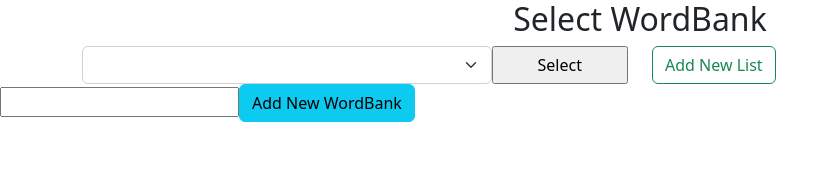
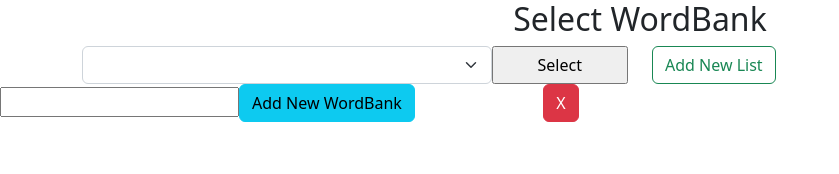
Before and after one commit to bluberimiffin/WordBank, a React (Create React App) app: page / in a window 1280 px wide. Both pictures are taken after a click on the button "Add New List". Shown: the top 174 px of the page, without its empty margins (0-839 px from the left). Built offline with nearby package versions, Linux system fonts and the light colour scheme.

Commit message:
added exit button for when creating new List in WordBankPage. Also started MoodBoard.

```diff
--- a/src/WordBankPage.js
+++ b/src/WordBankPage.js
@@ -44,14 +44,31 @@ function WordBankPage() {
           </div>
         </div>
       </div>
-      <div className="invisible" id="createList">
-        <CreateList  addBank={addBank}/>
+      <div className="invisible container" id="createList">
+        <div className='row'>
+            <div className='col-5'>
+              <CreateList addBank={addBank}/>
+            </div>
+            <div className='col-7'>
+              <ExitList />
+          </div>
+        </div>
       </div>
       <div className="invisible" id="wordBank">
         <InputWord addWord={addWord} currBank = {currBank}/>
         <DisplayList dict={wbs[currBank]}/>
       </div>
     </div>
+  )
+}
+
+function ExitList() {
+  return (
+    <button type="button" className='btn btn-danger' onClick={e=> {
+      e.preventDefault();
+      id("name").value = "";
+      id("createList").className = "invisible";
+    }}>X</button>
   )
 }
 
@@ -104,11 +121,12 @@ const InputWord = props => {
             let word = id("word").value;
             let definition = id("def").value;
             props.addWord(word, definition, props.currBank);
-
         }}>
-          <input type="text" id="word" required/>
-          <textarea type="text" id="def" required/>
-          <input className="btn btn-primary btn-success" type="submit" value="Add Word" />
+          <div className="container">
+            <input type="text" id="word" required/>
+            <textarea type="text" id="def" required/>
+            <input className="btn btn-primary btn-success" type="submit" value="Add Word" />
+          </div>
         </form>
   )
 }
```
Also changed, not shown: src/MoodBoard.js (added, +14 -0 lines).
